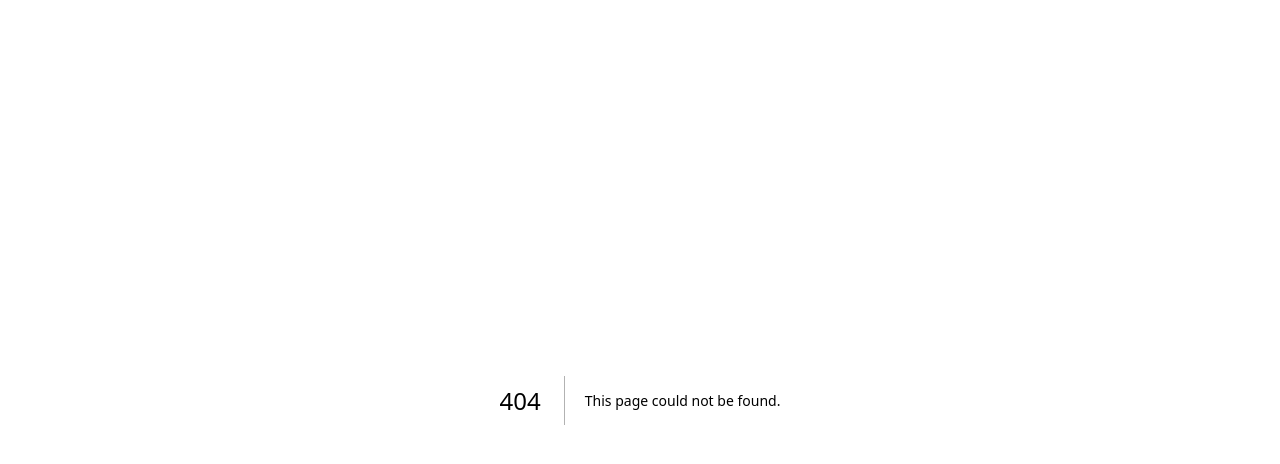
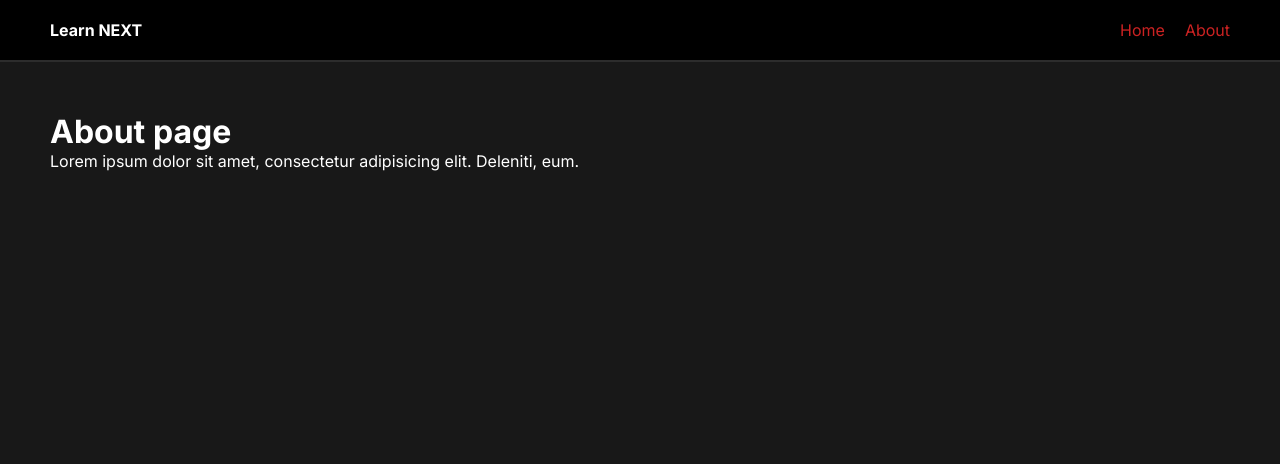
Before and after one commit to VLK2021/for-learn-next, a Next.js app: page /about in a window 1280 px wide. Before the commit this address had no page. Shown: the top 464 px of the page. Built offline with nearby package versions, Linux system fonts and the light colour scheme.

Commit message:
fetchinnext

```diff
--- /dev/null
+++ b/src/app/about/page.js
@@ -0,0 +1,11 @@
+
+const About = () => {
+    return (
+        <main>
+            <h1>About page</h1>
+            <p>Lorem ipsum dolor sit amet, consectetur adipisicing elit. Deleniti, eum.</p>
+        </main>
+    );
+};
+
+export default About;
--- /dev/null
+++ b/src/app/components/Header.js
@@ -0,0 +1,16 @@
+import Link from "next/link";
+
+
+const Header = () => {
+    return (
+        <header>
+            <strong>Learn NEXT</strong>
+            <nav>
+                <Link href={'/'}>Home</Link>
+                <Link href={'/about'}>About</Link>
+            </nav>
+        </header>
+    );
+};
+
+export default Header;
--- a/src/app/globals.css
+++ b/src/app/globals.css
@@ -1,3 +1,57 @@
-:root {
+* {
+    margin: 0;
+    padding: 0;
+}
 
+body {
+    background: #181818;
+    color: #fff;
 }
+
+header {
+    display: flex;
+    justify-content: space-between;
+    background-color: #000000;
+    border-bottom: 2px solid #2c2c2c;
+    padding: 20px 50px;
+}
+
+header a {
+    margin-left: 20px;
+}
+
+a {
+    text-decoration: none;
+    color: #cb2222;
+}
+
+a:hover {
+    text-decoration: underline;
+}
+
+.container {
+    padding: 50px;
+}
+
+.post {
+    width: 500px;
+    margin-top: 50px;
+    padding: 20px;
+    border-radius: 5px;
+    background: #598191;
+    color: #000;
+}
+
+.post h2 {
+    margin-bottom: 20px;
+ }
+
+.post p {
+    margin-bottom: 10px;
+}
+
+.post a {
+    color: darkgreen;
+    font-weight: bold;
+    text-transform: uppercase;
+}
--- a/src/app/layout.js
+++ b/src/app/layout.js
@@ -1,17 +1,26 @@
-import { Inter } from "next/font/google";
+import {Inter} from "next/font/google";
+
 import "./globals.css";
+import Header from "./components/Header";
 
-const inter = Inter({ subsets: ["latin"] });
+
+const inter = Inter({subsets: ["latin"]});
+
 
 export const metadata = {
     title: "Create Next App",
     description: "Generated by create next app",
 };
 
-export default function RootLayout({ children }) {
+
+export default function RootLayout({children}) {
     return (
         <html lang="en">
-      <body className={inter.className}>{children}</body>
+            <body className={inter.className}>
+                <Header/>
+
+                <div className={'container'}>{children}</div>
+            </body>
         </html>
     );
 }
```
Also changed, not shown: src/app/page.js (+26 -6 lines). Lines whose indentation alone changed are shown as unchanged.
